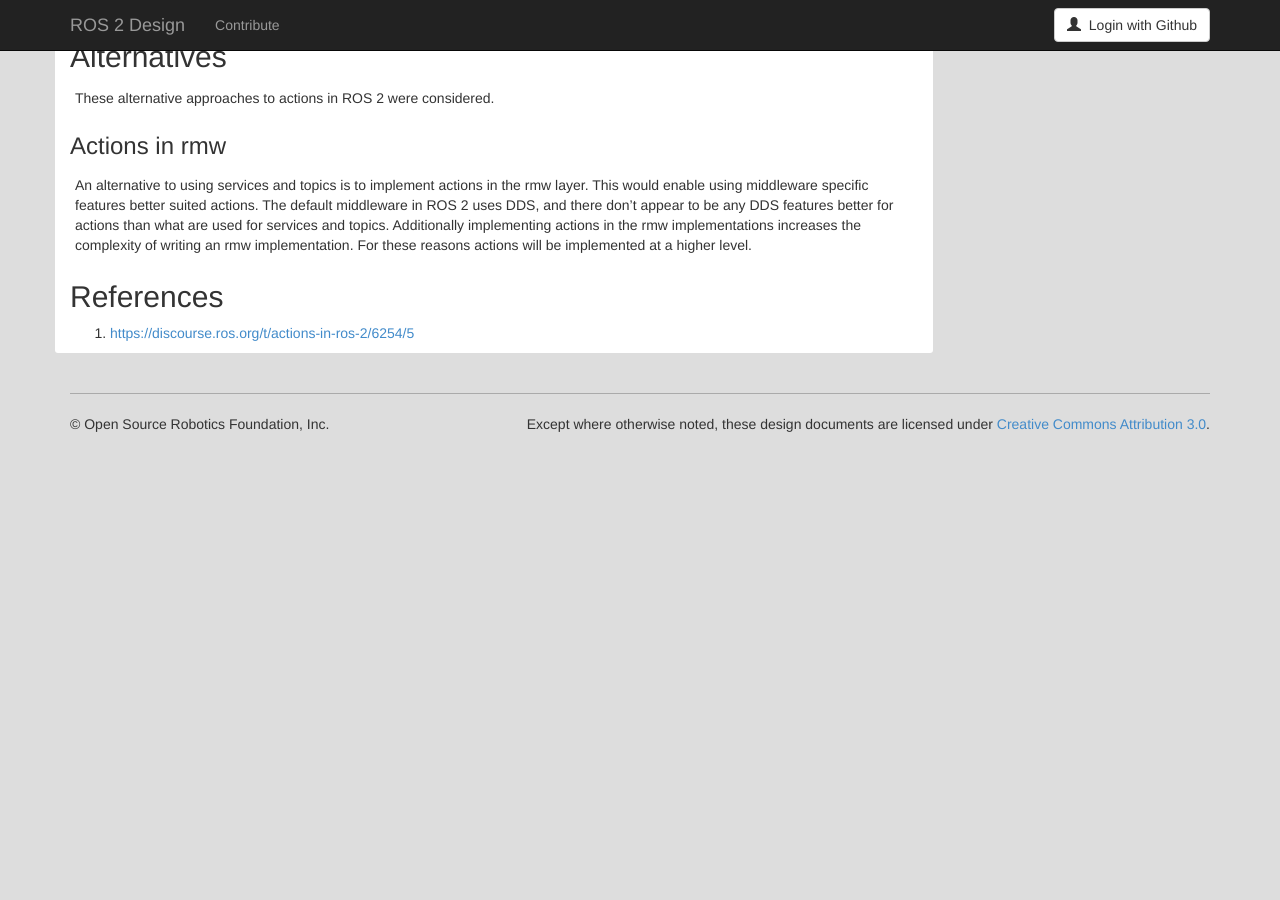
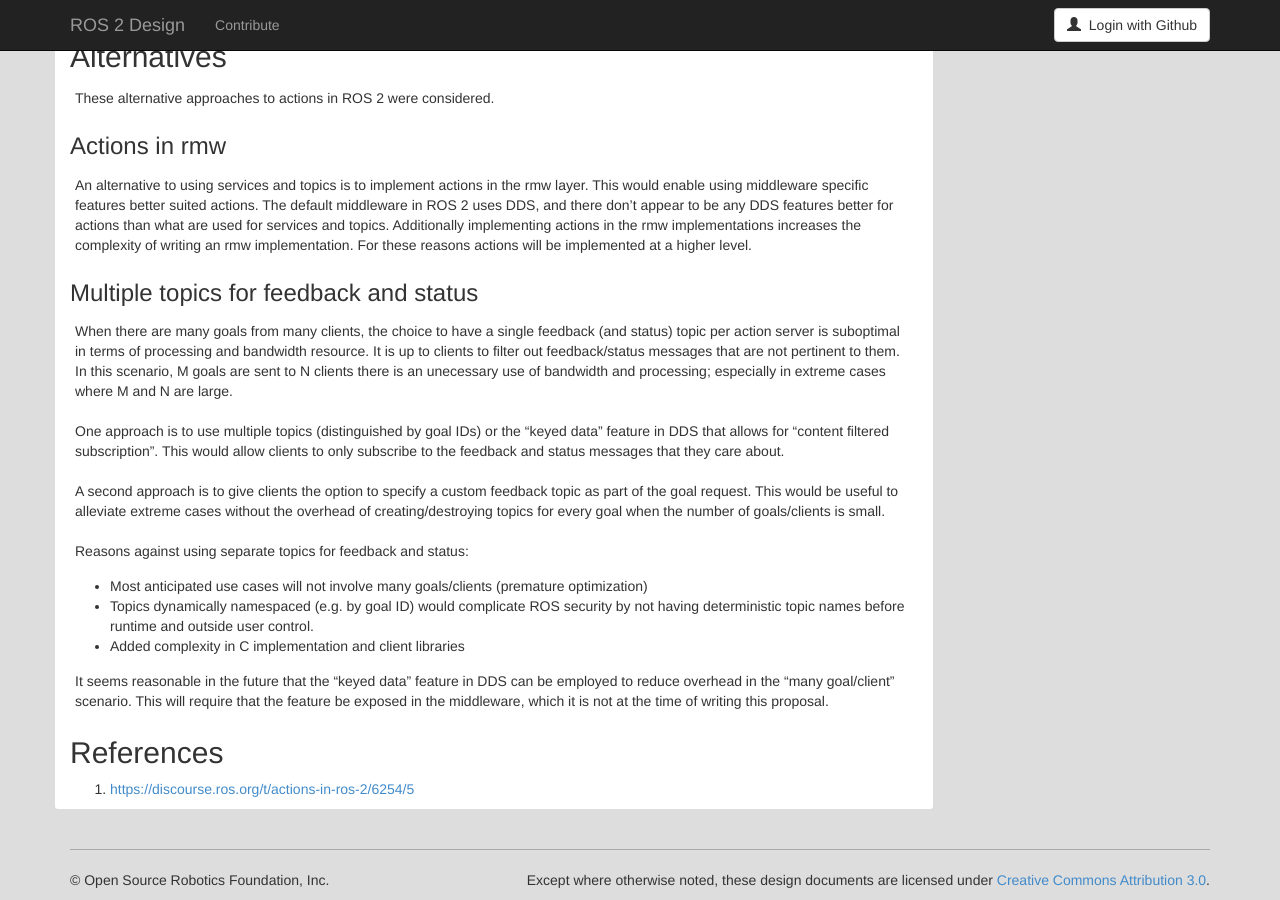
Before and after one commit to ros2/design, a Jekyll site: the page built from articles/actions.md, in a window 1280 px wide and 900 px high, scrolled down 7132 px. Built offline with Jekyll 4.4.1, drawn with Linux system fonts in a browser that asks for light colours; nearby versions of some CDN libraries; before the commit the page ends 7576 px from its top, so only the background shows below that.

Commit message:
Add section about using multiple topics for feedback/status in 'Alternatives'

```diff
--- a/articles/actions.md
+++ b/articles/actions.md
@@ -337,6 +337,27 @@ The default middleware in ROS 2 uses DDS, and there don't appear to be any DDS f
 Additionally implementing actions in the rmw implementations increases the complexity of writing an rmw implementation.
 For these reasons actions will be implemented at a higher level.
 
+### Multiple topics for feedback and status
+
+When there are many goals from many clients, the choice to have a single feedback (and status) topic per action server is suboptimal in terms of processing and bandwidth resource.
+It is up to clients to filter out feedback/status messages that are not pertinent to them.
+In this scenario, M goals are sent to N clients there is an unecessary use of bandwidth and processing; especially in extreme cases where M and N are large.
+
+One approach is to use multiple topics (distinguished by goal IDs) or the "keyed data" feature in DDS that allows for "content filtered subscription".
+This would allow clients to only subscribe to the feedback and status messages that they care about.
+
+A second approach is to give clients the option to specify a custom feedback topic as part of the goal request.
+This would be useful to alleviate extreme cases without the overhead of creating/destroying topics for every goal when the number of goals/clients is small.
+
+
+Reasons against using separate topics for feedback and status:
+- Most anticipated use cases will not involve many goals/clients (premature optimization)
+- Topics dynamically namespaced (e.g. by goal ID) would complicate ROS security by not having deterministic topic names before runtime and outside user control.
+- Added complexity in C implementation and client libraries
+
+It seems reasonable in the future that the "keyed data" feature in DDS can be employed to reduce overhead in the "many goal/client" scenario.
+This will require that the feature be exposed in the middleware, which it is not at the time of writing this proposal.
+
 ## References
 
 1. <a name="separatelib" href="https://discourse.ros.org/t/actions-in-ros-2/6254/5">https://discourse.ros.org/t/actions-in-ros-2/6254/5</a>
```
